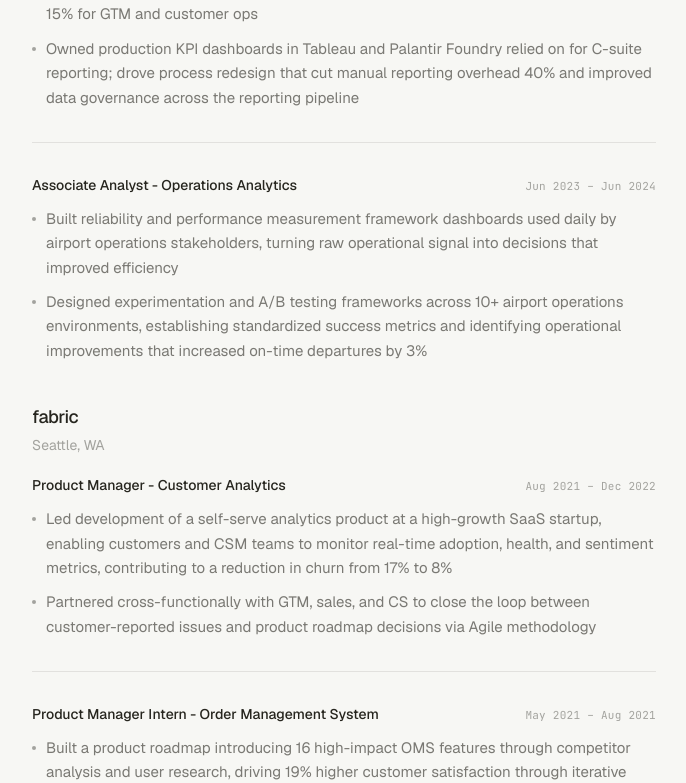
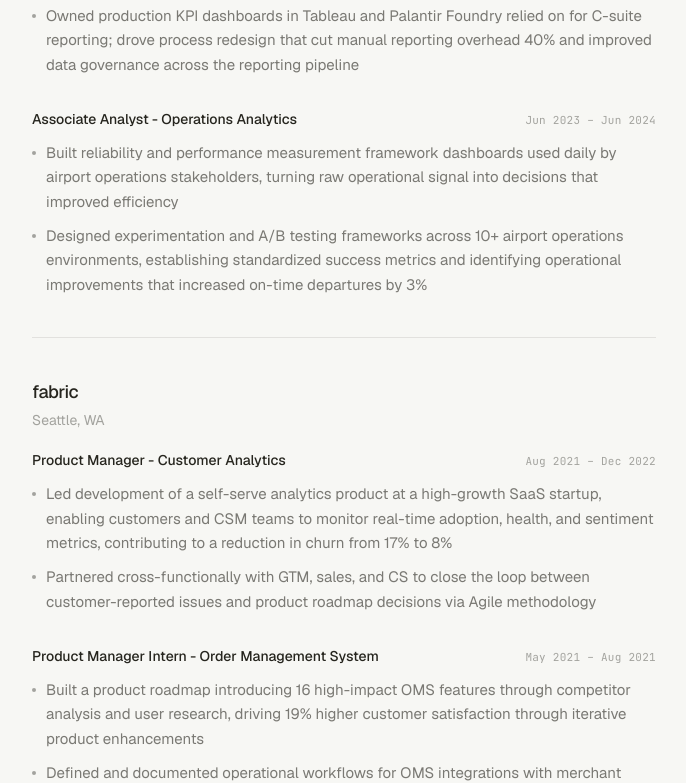
Before and after one commit to musabrashid/musab-rashid, a Next.js app: page / in a window 1280 px wide. Shown: the part 1160-1943 px from the top of the page, without its empty margins (296-982 px from the left). Built offline with nearby package versions, Linux system fonts and the light colour scheme.

Commit message:
Separate companies with dividers, not roles. (#11)
Move Experience borders between companies and keep roles under each company visually grouped.

Co-authored-by: Musab Rashid <musab@mac.lan>
Co-authored-by: Cursor <cursoragent@cursor.com>

```diff
--- a/src/components/Experience.tsx
+++ b/src/components/Experience.tsx
@@ -5,8 +5,13 @@ export function Experience() {
   return (
     <Section id="experience" index="01" title="Experience">
       <div className="space-y-10">
-        {experience.map((job) => (
-          <article key={job.company}>
+        {experience.map((job, jobIndex) => (
+          <article
+            key={job.company}
+            className={
+              jobIndex > 0 ? "border-t border-theme-border pt-10" : undefined
+            }
+          >
             <header className="mb-5">
               <h3 className="text-lg font-medium tracking-tight text-theme-text">
                 {job.company}
@@ -14,15 +19,8 @@ export function Experience() {
               <p className="mt-1 text-sm text-theme-text-ter">{job.location}</p>
             </header>
             <div className="space-y-8">
-              {job.roles.map((role, roleIndex) => (
-                <div
-                  key={`${job.company}-${role.title}`}
-                  className={
-                    roleIndex > 0
-                      ? "border-t border-theme-border pt-8"
-                      : undefined
-                  }
-                >
+              {job.roles.map((role) => (
+                <div key={`${job.company}-${role.title}`}>
                   <div className="flex flex-col gap-1 sm:flex-row sm:items-baseline sm:justify-between sm:gap-4">
                     <h4 className="text-sm font-medium text-theme-text">
                       {role.title}
```
